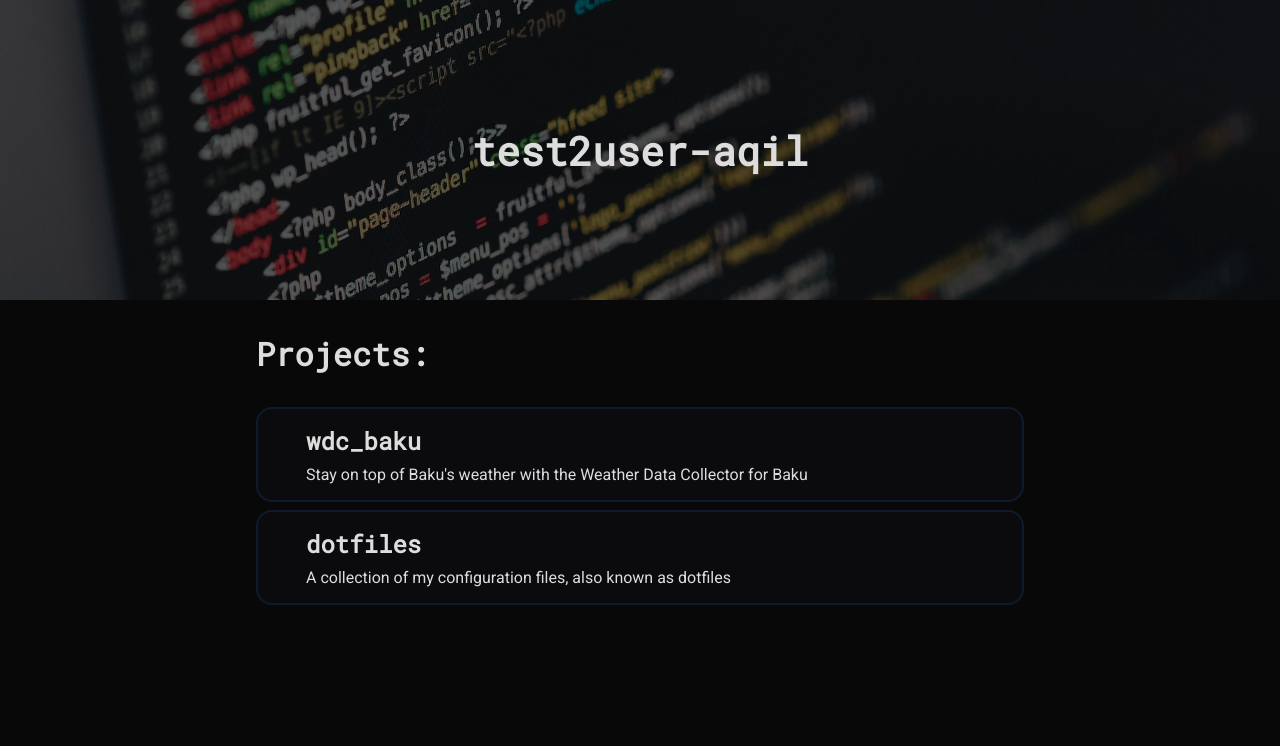
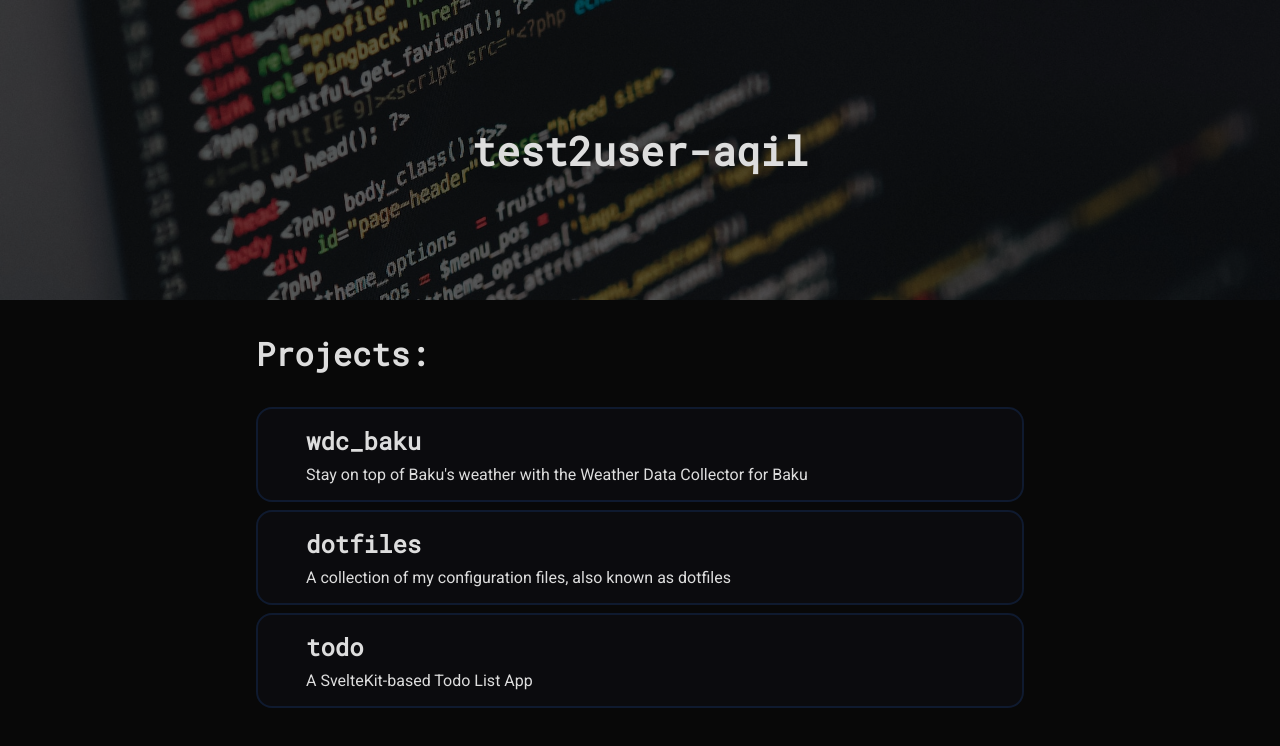
Before and after one commit to test2user-aqil/test2user-aqil.github.io, a SvelteKit app: page / in a window 1280 px wide. Shown: the top 746 px of the page. Built offline with nearby package versions, Linux system fonts and the light colour scheme.

Commit message:
feat: add project `todo`

```diff
--- a/src/routes/+page.svelte
+++ b/src/routes/+page.svelte
@@ -29,6 +29,11 @@
 			link="https://github.com/test2user-aqil/dotfiles"
 			descripton="A collection of my configuration files, also known as dotfiles"
 		/>
+		<ProjectCard
+			title="todo"
+			link="https://github.com/test2user-aqil/todo"
+			descripton="A SvelteKit-based Todo List App"
+		/>
 	</div>
 </div>
 
```
